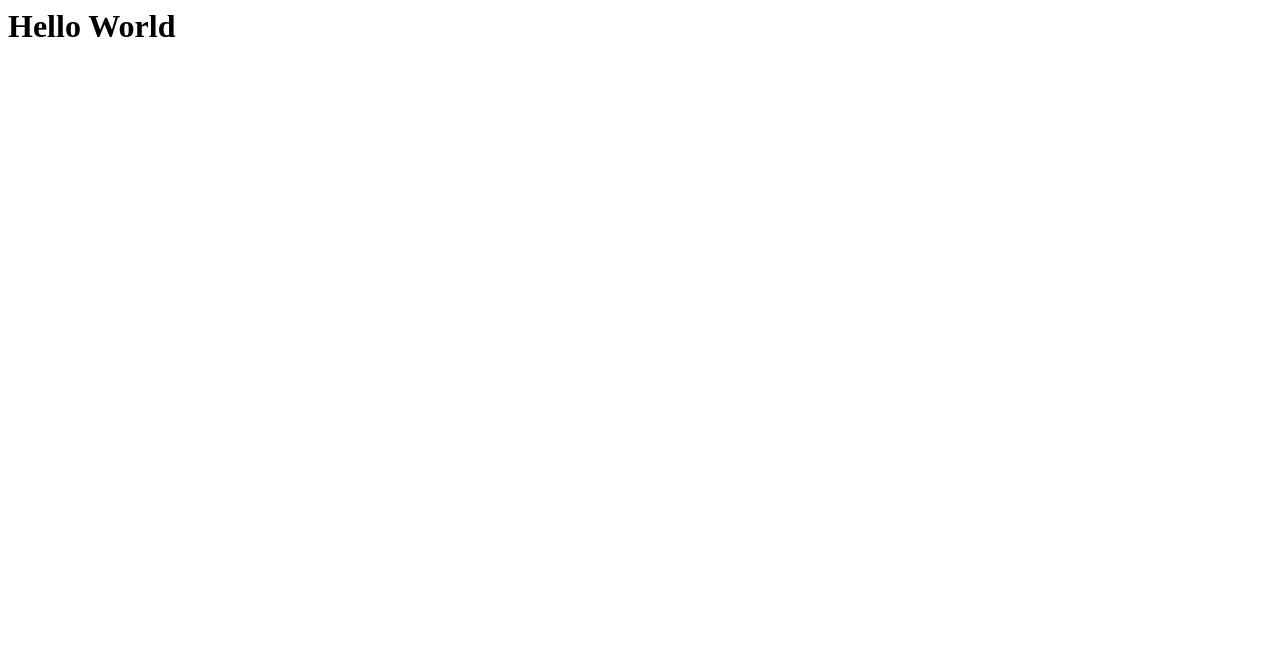
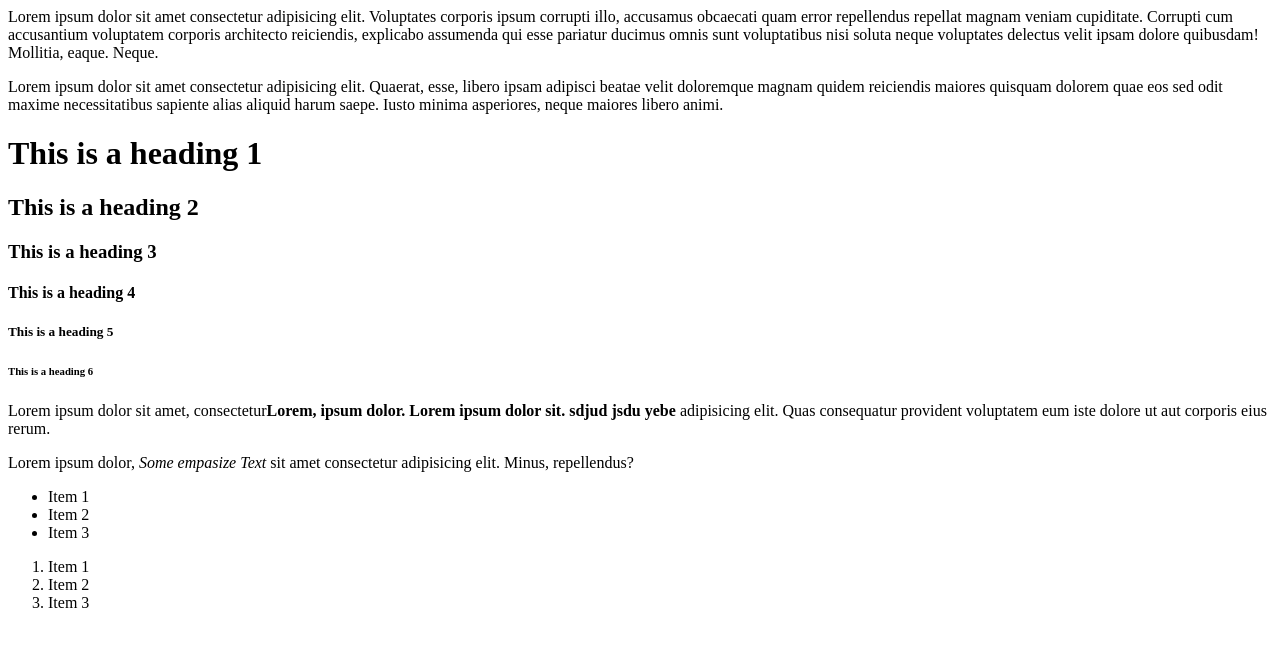
Before and after one commit to visuworld/git_test, a plain HTML site: page index.html in a window 1280 px wide. Drawn offline with Linux system fonts and the light colour scheme.

Commit message:
Tags{<p>,<strong>,<em>,<ul>,<ol>

```diff
--- a/index.html
+++ b/index.html
@@ -8,5 +8,37 @@
     </head>
 
     <body>
-        <h1>Hello World</h1>
-    </body>
+        <p>Lorem ipsum dolor sit amet consectetur adipisicing elit. Voluptates corporis ipsum corrupti illo, accusamus obcaecati quam error repellendus repellat magnam veniam cupiditate. Corrupti cum accusantium voluptatem corporis architecto reiciendis, explicabo assumenda qui esse pariatur ducimus omnis sunt voluptatibus nisi soluta neque voluptates delectus velit ipsam dolore quibusdam! Mollitia, eaque. Neque.
+            </p>
+
+
+        <p>Lorem ipsum dolor sit amet consectetur adipisicing elit. Quaerat, esse, libero ipsam adipisci beatae velit doloremque magnam quidem reiciendis maiores quisquam dolorem quae eos sed odit maxime necessitatibus sapiente alias aliquid harum saepe. Iusto minima asperiores, neque maiores libero animi.
+            </p>
+
+
+            <h1>This is a heading 1</h1>
+            <h2>This is a heading 2</h2>
+            <h3>This is a heading 3</h3>
+            <h4>This is a heading 4</h4>
+            <h5>This is a heading 5</h5>
+            <h6>This is a heading 6</h6>
+
+            Lorem ipsum dolor sit amet, consectetur<strong>Lorem, ipsum dolor. Lorem ipsum dolor sit. sdjud jsdu yebe </strong> adipisicing elit. Quas consequatur provident voluptatem eum iste dolore ut aut corporis eius rerum.
+
+           <p>Lorem ipsum dolor,  <em>Some empasize Text</em> sit amet consectetur adipisicing elit. Minus, repellendus?</p>
+
+           <!-- This is a Comment-->
+
+           <ul>
+            <li>Item 1</li>
+            <li>Item 2</li>
+            <li>Item 3</li>
+           </ul>
+
+           <ol>
+            <li>Item 1</li>
+            <li>Item 2</li>
+            <li>Item 3</li>
+           </ol>
+
+        </body>
```
